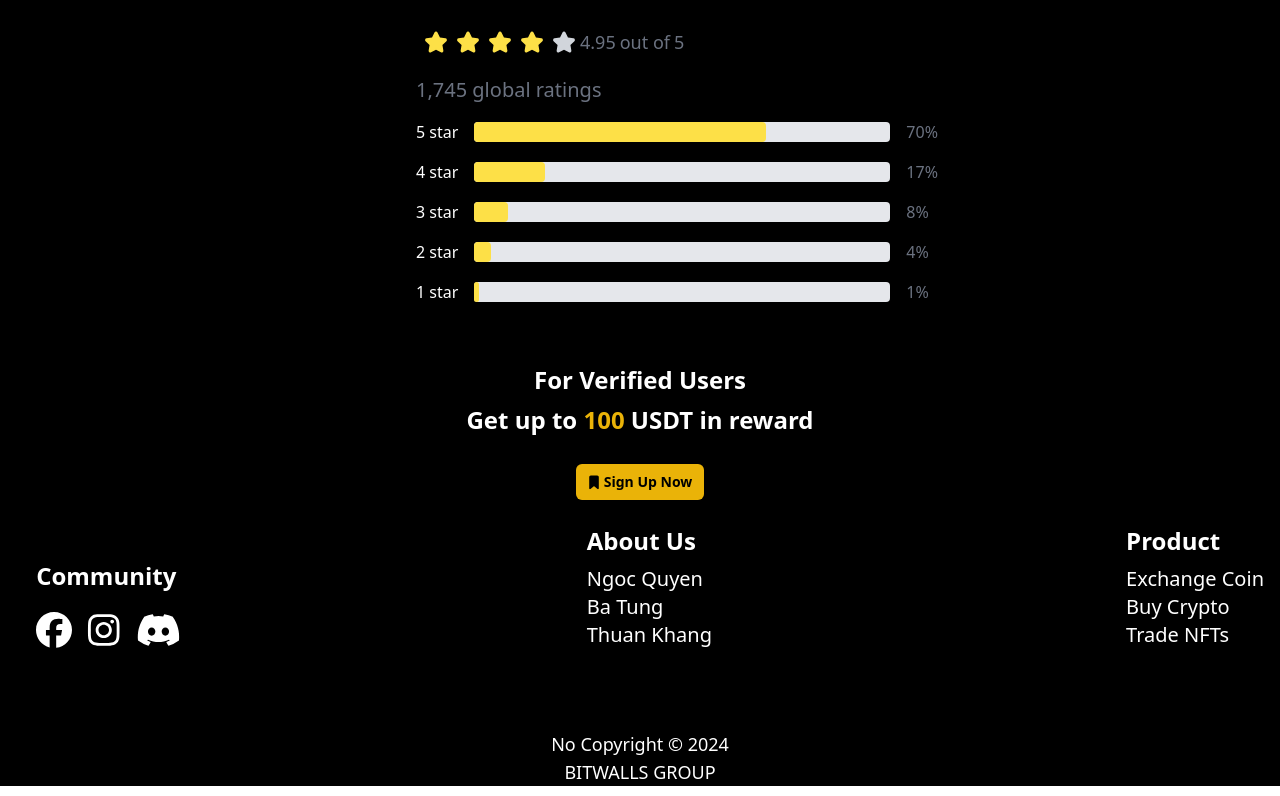
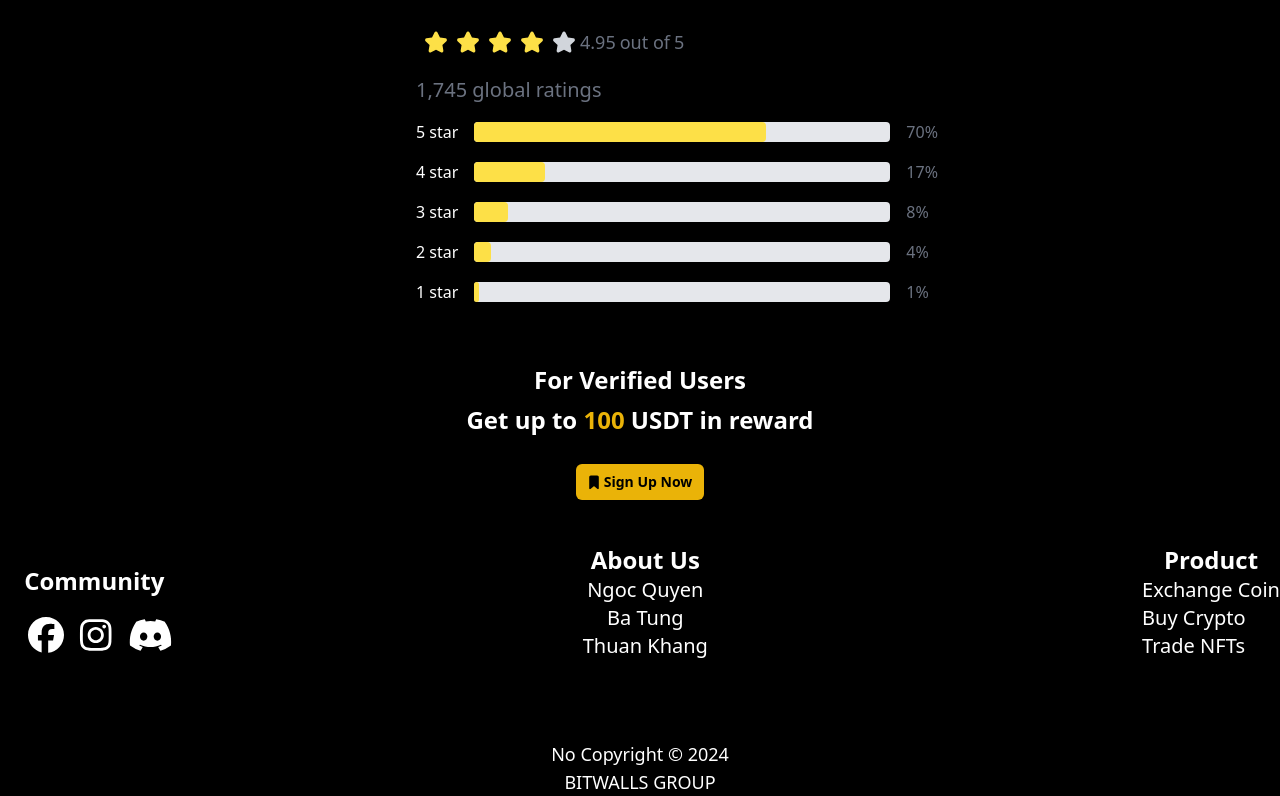
Before and after one commit to LEBATUNG2910/COS30049, a React (Create React App) app in the folder NEW/Frontend/: page / in a window 1280 px wide. Shown: the part 2332-3128 px from the top of the page. Built offline with nearby package versions, Linux system fonts and the light colour scheme.

Commit message:
Frontend

```diff
--- a/NEW/Frontend/src/components/Footer/Footer.jsx
+++ b/NEW/Frontend/src/components/Footer/Footer.jsx
@@ -9,11 +9,12 @@
 const Footer = () => {
   return (
     <footer className="bg-black text-white  ">
-      <div className=" mx-auto flex flex-col md:flex-row justify-between items-center px-4 z-0">
+      <div className=" mx-auto flex flex-col md:flex-row justify-between items-center ">
         <div className="mt-4  ">
           <div className="flex items-center justify-center text-2xl p-5 font-bold">
             Community
           </div>
+          <div className="ml-2">
             <a
               href="https://www.facebook.com/quyeen.ngoc.9"
               target="_blank"
@@ -51,15 +52,18 @@
               />
             </a>
           </div>
+        </div>
         {/* You can also add more social media icons similarly */}
-        <div className="mb-4 md:mb-0 ">
-          <h4 className="md:text-2xl md:mb-2 md:mr-10 font-bold">About Us</h4>
-          <p className="md:text-xl">Ngoc Quyen</p>
-          <p className="md:text-xl">Ba Tung</p>
-          <p className="md:text-xl">Thuan Khang</p>
+        <div className="flex items-center justify-center flex-col md:mr-10">
+          <h4 className="text-2xl mt-5  font-bold">About Us</h4>
+          <p className="text-xl">Ngoc Quyen</p>
+          <p className="text-xl">Ba Tung</p>
+          <p className="text-xl">Thuan Khang</p>
         </div>
         <div>
-          <h4 className="md:text-2xl md:mb-2 font-bold">Product</h4>
+          <h4 className="text-2xl mt-5 font-bold flex items-center justify-center flex-col">
+            Product
+          </h4>
           <p className="md:text-xl">Exchange Coin</p>
           <p className="md:text-xl">Buy Crypto</p>
           <p className="md:text-xl">Trade NFTs</p>
--- a/NEW/Frontend/src/pages/NFTs.jsx
+++ b/NEW/Frontend/src/pages/NFTs.jsx
@@ -49,7 +49,7 @@
             </strong>
           </h1>
         </div>
-        <div className="mt-20 ">
+        <div className="mt-20 md:mx-auto ">
           <Arrow />
         </div>
       </div>
```
Lines whose indentation alone changed are shown as unchanged.
